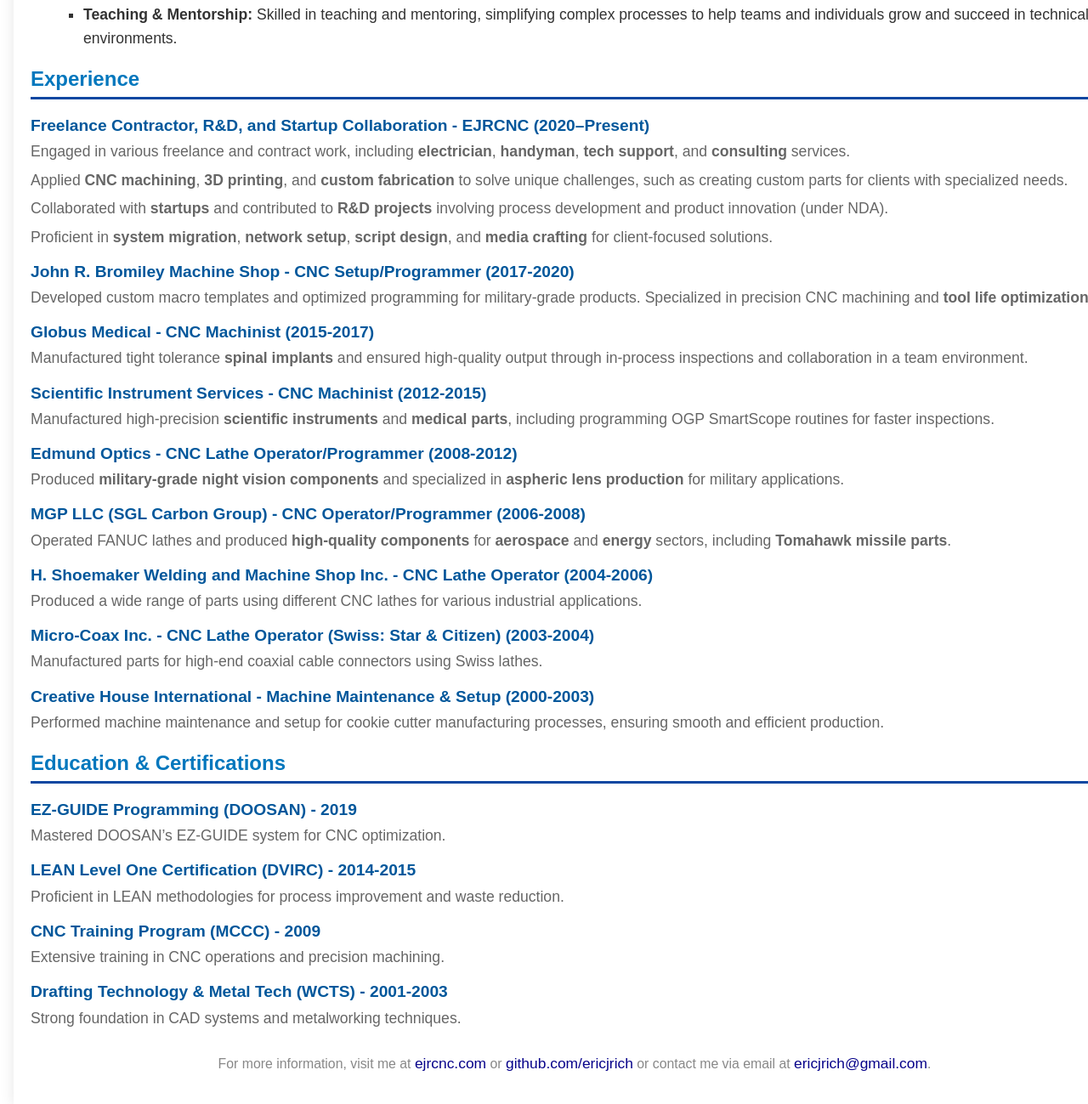
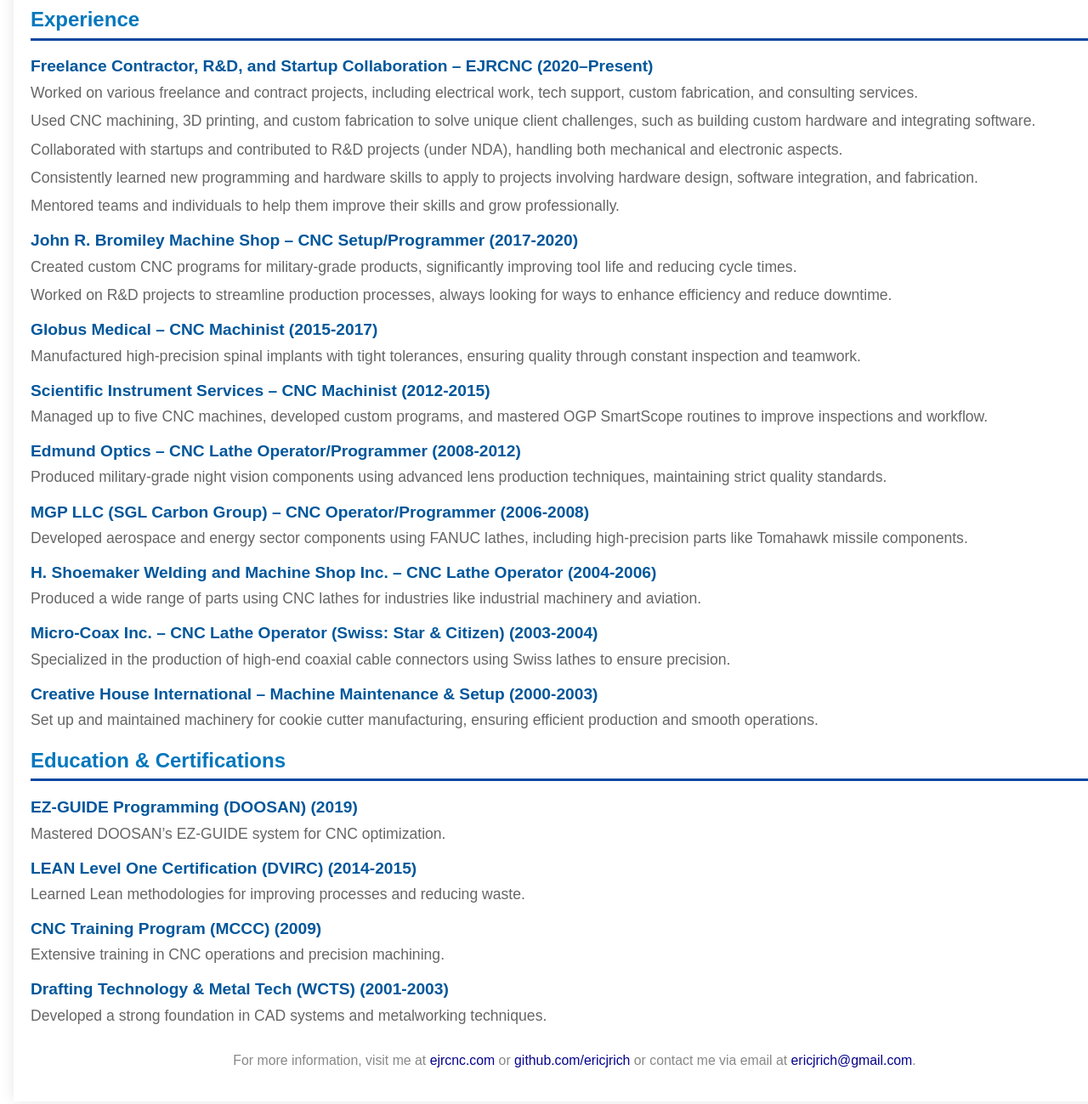
Before and after one commit to ericjrich/sites, a plain HTML site: page resume/resume.html in a window 1280 px wide. Shown: the part 761-2060 px from the top of the page at 85% size. Drawn offline with Linux system fonts and the light colour scheme.

Commit message:
Add files via upload

```diff
--- a/resume/resume.html
+++ b/resume/resume.html
@@ -3,7 +3,7 @@
 <head>
     <meta charset="UTF-8">
     <meta name="viewport" content="width=device-width, initial-scale=1.0">
-    <title>Eric J. Rich - Resume</title>
+    <title>Eric J. Rich - Engineering Innovation Specialist</title>
     <style>
         body { font-family: Arial, sans-serif; background-color: #ffffff; color: #333; margin: 0; padding: 0; }
         .container { width: 100%; margin: 1em; background-color: #ffffff; padding: 1.25em; box-shadow: 0 0 1em rgba(0, 0, 0, 0.1); }
@@ -17,7 +17,8 @@
         .header p { font-size: 1.1em; color: #666; }
         hr { border: 0; height: 0.0625em; background: #ddd; margin: 1.25em 0; }
         .section { margin-bottom: 1.25em; }
-        a { margin-top: 0.6em; font-size: 1.1em; color: #07038a; text-decoration: none; }
+        a { color: #07038a; text-decoration: none; }
+        a:hover { text-decoration: underline; }
         .experience-item, .education-item { margin-bottom: 1em; }
         .experience-item h3, .education-item h3 { margin: 0; }
         .experience-item p, .education-item p { margin: 0.3em 0; color: #666; }
@@ -28,7 +29,7 @@
     <div class="container">
         <div class="header">
             <h1>Eric J. Rich</h1>
-            <p>Engineering Innovation Specialist</p>
+            <p>Engineering Innovation Specialist | Maker | EJRCNC</p>
             <p><a href="mailto:ericjrich@gmail.com">ericjrich@gmail.com</a> | <a href="https://ejrcnc.com" target="_blank">ejrcnc.com</a> | <a href="https://github.com/ericjrich" target="_blank">github.com/ericjrich</a></p>
         </div>
 
@@ -36,19 +37,19 @@
 
         <div class="section">
             <h2>Summary</h2>
-            <p>A versatile technology professional with expertise in <strong>IT engineering</strong>, <strong>technology integration</strong>, <strong>CNC machining</strong>, and <strong>custom fabrication</strong>. I specialize in <strong>process optimization</strong>, <strong>LEAN manufacturing</strong>, and <strong>product development</strong>. Proficient in <strong>CAD systems</strong>, <strong>3D printing</strong>, and <strong>R&D</strong>, I provide practical solutions with a hands-on approach, guiding teams and solving complex challenges in technical environments.</p>
+            <p>I’m an <strong>Engineering Innovation Specialist</strong> with a broad range of technical skills and hands-on experience across <strong>fabrication</strong>, <strong>product development</strong>, <strong>electronic hardware</strong>, and <strong>software integration</strong>. I combine creativity with resourcefulness, always learning on the fly to tackle new challenges. Whether it's designing with CNC machines, developing custom hardware, or solving technical problems, I bring projects from concept to completion with a focus on practical solutions. My adaptable skillset and commitment to learning new things help me provide solutions that fit the needs of any project.</p>
+            <p>I also believe that a <strong>positive work environment</strong> is key to success. I work best in <strong>team-focused environments</strong> where people support each other. I look for places that encourage <strong>open communication</strong> and <strong>collaboration</strong> to create strong, motivated teams.</p>
         </div>
 
         <div class="section">
             <h2>Core Competencies</h2>
             <ul>
-                <li><strong>IT and Technology Integration:</strong> Experienced in system setup, optimization, and security across DOS, Windows, and Linux, with proficiency in Bash, HTML5, CSS, and JavaScript.</li>
-                <li><strong>Product Development & R&D:</strong> Hands-on contributor in product development, managing projects from idea to execution with a focus on <strong>creativity</strong> and <strong>performance optimization</strong>.</li>
-                <li><strong>Maker Mentality & Problem-Solving:</strong> Adept at leveraging tools like CNC machines, CAD systems, and <strong>3D printing</strong> to deliver innovative solutions for custom fabrication and manufacturing challenges.</li>
-                <li><strong>Process Optimization & Lean Manufacturing:</strong> Proficient in applying <strong>LEAN principles</strong> to enhance process efficiency, reduce waste, and optimize tool life and cycle times.</li>
-                <li><strong>CAD & Technical Documentation:</strong> Advanced skills in <strong>CAD software</strong> for precise fabrication, design, and documentation of technical projects.</li>
-                <li><strong>Automotive Diagnostics & Home Maintenance:</strong> Knowledgeable in automotive electrical/mechanical diagnostics and repair, as well as home and building maintenance tasks like plumbing and electrical work.</li>
-                <li><strong>Teaching & Mentorship:</strong> Skilled in teaching and mentoring, simplifying complex processes to help teams and individuals grow and succeed in technical environments.</li>
+                <li><strong>Fabrication & Product Development:</strong> Expert in CNC machining, 3D printing, and creating solutions for both hardware and software challenges.</li>
+                <li><strong>Innovative Problem-Solving:</strong> Skilled in analyzing technical problems and developing custom solutions to improve performance and get results.</li>
+                <li><strong>Process Improvement & Lean Principles:</strong> Experience in using Lean methods to reduce waste, improve workflows, and save time and resources.</li>
+                <li><strong>Technical Design & Documentation:</strong> Strong background in CAD design, writing technical documents, and ensuring a smooth transition from design to production.</li>
+                <li><strong>Adaptability & Continuous Learning:</strong> Resourceful and able to quickly learn new skills for each project, always ready for new challenges and technologies.</li>
+                <li><strong>Collaboration & Mentorship:</strong> Team-oriented with experience teaching and mentoring, helping others grow while ensuring project success.</li>
             </ul>
         </div>
 
@@ -56,51 +57,53 @@
             <h2>Experience</h2>
             <div class="experience">
                 <div class="experience-item">
-                    <h3>Freelance Contractor, R&D, and Startup Collaboration - EJRCNC (2020–Present)</h3>
-                    <p>Engaged in various freelance and contract work, including <strong>electrician</strong>, <strong>handyman</strong>, <strong>tech support</strong>, and <strong>consulting</strong> services.</p>
-                    <p>Applied <strong>CNC machining</strong>, <strong>3D printing</strong>, and <strong>custom fabrication</strong> to solve unique challenges, such as creating custom parts for clients with specialized needs.</p>
-                    <p>Collaborated with <strong>startups</strong> and contributed to <strong>R&D projects</strong> involving process development and product innovation (under NDA).</p>
-                    <p>Proficient in <strong>system migration</strong>, <strong>network setup</strong>, <strong>script design</strong>, and <strong>media crafting</strong> for client-focused solutions.</p>
+                    <h3><strong>Freelance Contractor, R&D, and Startup Collaboration – EJRCNC</strong> (2020–Present)</h3>
+                    <p>Worked on various freelance and contract projects, including electrical work, tech support, custom fabrication, and consulting services.</p>
+                    <p>Used CNC machining, 3D printing, and custom fabrication to solve unique client challenges, such as building custom hardware and integrating software.</p>
+                    <p>Collaborated with startups and contributed to R&D projects (under NDA), handling both mechanical and electronic aspects.</p>
+                    <p>Consistently learned new programming and hardware skills to apply to projects involving hardware design, software integration, and fabrication.</p>
+                    <p>Mentored teams and individuals to help them improve their skills and grow professionally.</p>
                 </div>
 
                 <div class="experience-item">
-                    <h3>John R. Bromiley Machine Shop - CNC Setup/Programmer (2017-2020)</h3>
-                    <p>Developed custom macro templates and optimized programming for military-grade products. Specialized in precision CNC machining and <strong>tool life optimization</strong>.</p>
+                    <h3><strong>John R. Bromiley Machine Shop – CNC Setup/Programmer</strong> (2017-2020)</h3>
+                    <p>Created custom CNC programs for military-grade products, significantly improving tool life and reducing cycle times.</p>
+                    <p>Worked on R&D projects to streamline production processes, always looking for ways to enhance efficiency and reduce downtime.</p>
                 </div>
 
                 <div class="experience-item">
-                    <h3>Globus Medical - CNC Machinist (2015-2017)</h3>
-                    <p>Manufactured tight tolerance <strong>spinal implants</strong> and ensured high-quality output through in-process inspections and collaboration in a team environment.</p>
+                    <h3><strong>Globus Medical – CNC Machinist</strong> (2015-2017)</h3>
+                    <p>Manufactured high-precision spinal implants with tight tolerances, ensuring quality through constant inspection and teamwork.</p>
                 </div>
 
                 <div class="experience-item">
-                    <h3>Scientific Instrument Services - CNC Machinist (2012-2015)</h3>
-                    <p>Manufactured high-precision <strong>scientific instruments</strong> and <strong>medical parts</strong>, including programming OGP SmartScope routines for faster inspections.</p>
+                    <h3><strong>Scientific Instrument Services – CNC Machinist</strong> (2012-2015)</h3>
+                    <p>Managed up to five CNC machines, developed custom programs, and mastered OGP SmartScope routines to improve inspections and workflow.</p>
                 </div>
 
                 <div class="experience-item">
-                    <h3>Edmund Optics - CNC Lathe Operator/Programmer (2008-2012)</h3>
-                    <p>Produced <strong>military-grade night vision components</strong> and specialized in <strong>aspheric lens production</strong> for military applications.</p>
+                    <h3><strong>Edmund Optics – CNC Lathe Operator/Programmer</strong> (2008-2012)</h3>
+                    <p>Produced military-grade night vision components using advanced lens production techniques, maintaining strict quality standards.</p>
                 </div>
 
                 <div class="experience-item">
-                    <h3>MGP LLC (SGL Carbon Group) - CNC Operator/Programmer (2006-2008)</h3>
-                    <p>Operated FANUC lathes and produced <strong>high-quality components</strong> for <strong>aerospace</strong> and <strong>energy</strong> sectors, including <strong>Tomahawk missile parts</strong>.</p>
+                    <h3><strong>MGP LLC (SGL Carbon Group) – CNC Operator/Programmer</strong> (2006-2008)</h3>
+                    <p>Developed aerospace and energy sector components using FANUC lathes, including high-precision parts like Tomahawk missile components.</p>
                 </div>
 
                 <div class="experience-item">
-                    <h3>H. Shoemaker Welding and Machine Shop Inc. - CNC Lathe Operator (2004-2006)</h3>
-                    <p>Produced a wide range of parts using different CNC lathes for various industrial applications.</p>
+                    <h3><strong>H. Shoemaker Welding and Machine Shop Inc. – CNC Lathe Operator</strong> (2004-2006)</h3>
+                    <p>Produced a wide range of parts using CNC lathes for industries like industrial machinery and aviation.</p>
                 </div>
 
                 <div class="experience-item">
-                    <h3>Micro-Coax Inc. - CNC Lathe Operator (Swiss: Star & Citizen) (2003-2004)</h3>
-                    <p>Manufactured parts for high-end coaxial cable connectors using Swiss lathes.</p>
+                    <h3><strong>Micro-Coax Inc. – CNC Lathe Operator (Swiss: Star & Citizen)</strong> (2003-2004)</h3>
+                    <p>Specialized in the production of high-end coaxial cable connectors using Swiss lathes to ensure precision.</p>
                 </div>
 
                 <div class="experience-item">
-                    <h3>Creative House International - Machine Maintenance & Setup (2000-2003)</h3>
-                    <p>Performed machine maintenance and setup for cookie cutter manufacturing processes, ensuring smooth and efficient production.</p>
+                    <h3><strong>Creative House International – Machine Maintenance & Setup</strong> (2000-2003)</h3>
+                    <p>Set up and maintained machinery for cookie cutter manufacturing, ensuring efficient production and smooth operations.</p>
                 </div>
             </div>
         </div>
@@ -109,23 +112,23 @@
             <h2>Education & Certifications</h2>
             <div class="education">
                 <div class="education-item">
-                    <h3>EZ-GUIDE Programming (DOOSAN) - 2019</h3>
+                    <h3><strong>EZ-GUIDE Programming (DOOSAN)</strong> (2019)</h3>
                     <p>Mastered DOOSAN’s EZ-GUIDE system for CNC optimization.</p>
                 </div>
 
                 <div class="education-item">
-                    <h3>LEAN Level One Certification (DVIRC) - 2014-2015</h3>
-                    <p>Proficient in LEAN methodologies for process improvement and waste reduction.</p>
+                    <h3><strong>LEAN Level One Certification (DVIRC)</strong> (2014-2015)</h3>
+                    <p>Learned Lean methodologies for improving processes and reducing waste.</p>
                 </div>
 
                 <div class="education-item">
-                    <h3>CNC Training Program (MCCC) - 2009</h3>
+                    <h3><strong>CNC Training Program (MCCC)</strong> (2009)</h3>
                     <p>Extensive training in CNC operations and precision machining.</p>
                 </div>
 
                 <div class="education-item">
-                    <h3>Drafting Technology & Metal Tech (WCTS) - 2001-2003</h3>
-                    <p>Strong foundation in CAD systems and metalworking techniques.</p>
+                    <h3><strong>Drafting Technology & Metal Tech (WCTS)</strong> (2001-2003)</h3>
+                    <p>Developed a strong foundation in CAD systems and metalworking techniques.</p>
                 </div>
             </div>
         </div>
```
Also changed, not shown: 1 other file.
